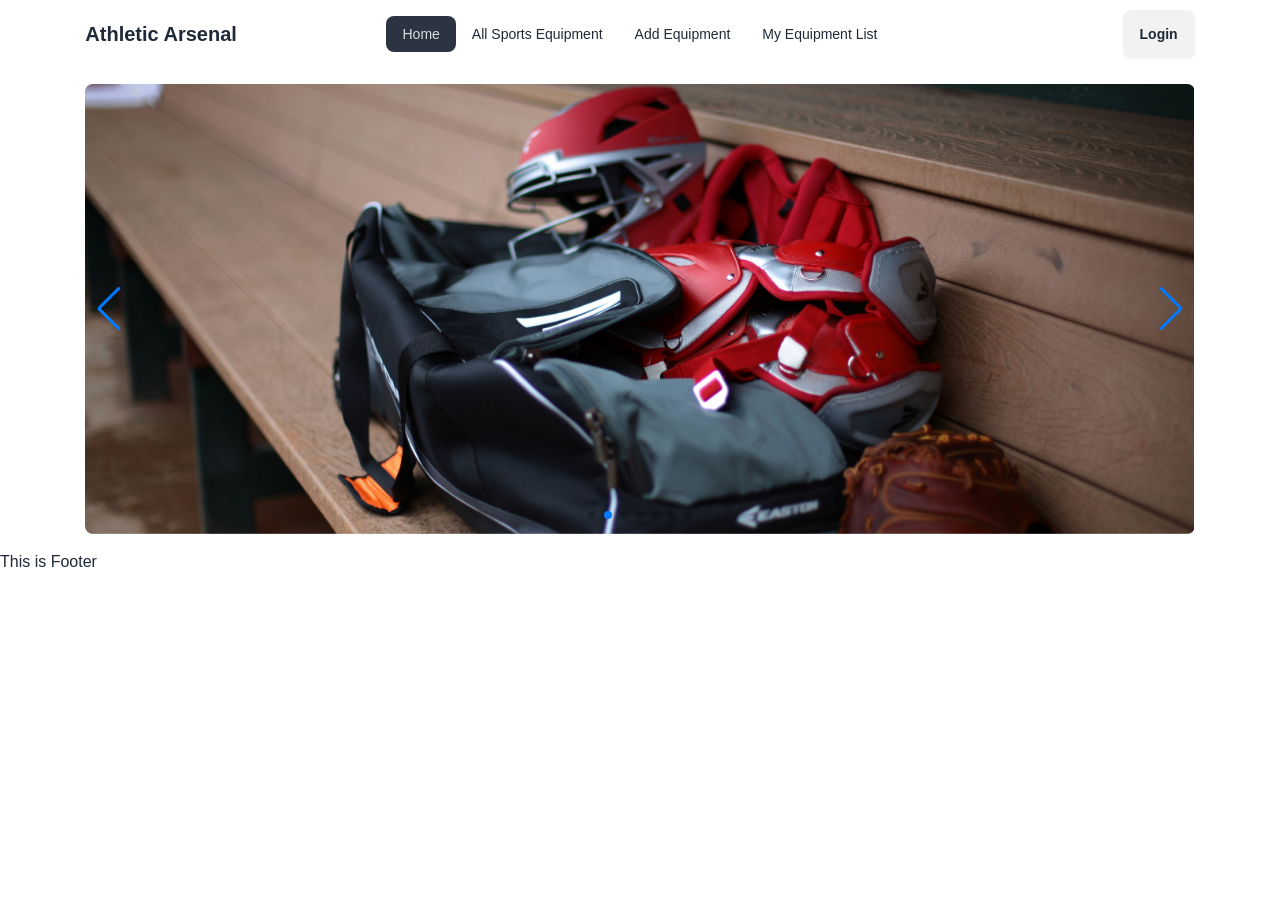
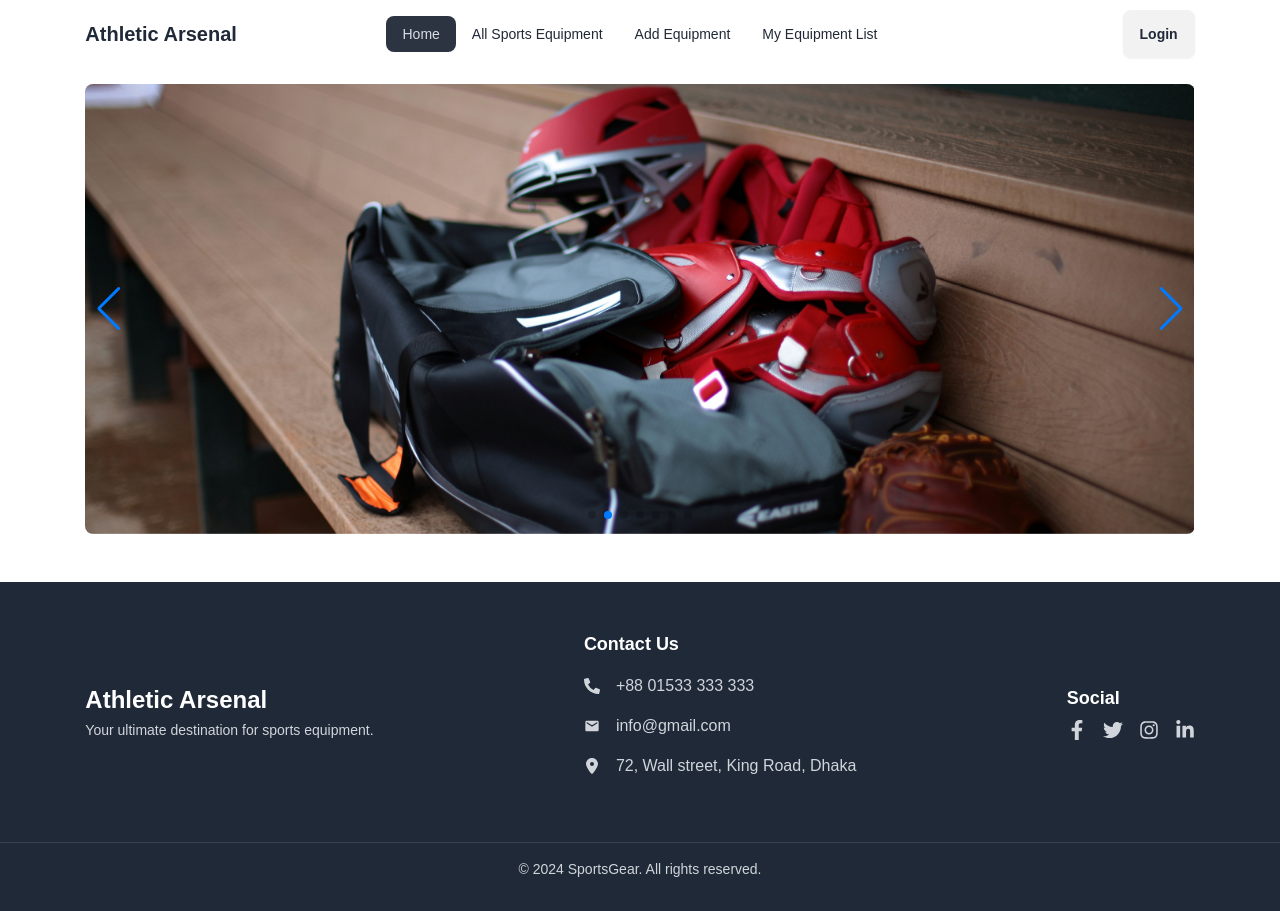
Before and after one commit to riyadhossain565/Athletic_Arsenal-client_side, a React (Vite) app: page / in a window 1280 px wide. Before the commit the page ends 800 px from the top, so only its background shows below. Built offline with nearby package versions, Linux system fonts and the light colour scheme; grey boxes are pictures that could not be loaded.

Commit message:
added footer

```diff
--- a/package.json
+++ b/package.json
@@ -14,6 +14,7 @@
     "match-sorter": "^8.0.0",
     "react": "^18.3.1",
     "react-dom": "^18.3.1",
+    "react-icons": "^5.4.0",
     "react-router-dom": "^7.0.2",
     "sort-by": "^1.2.0",
     "swiper": "^11.1.15"
--- a/src/components/Footer.jsx
+++ b/src/components/Footer.jsx
@@ -1,10 +1,90 @@
-import React from "react";
+import {
+  FaFacebookF,
+  FaTwitter,
+  FaInstagram,
+  FaLinkedinIn,
+  FaPhoneAlt,
+} from "react-icons/fa";
+import { FaLocationDot } from "react-icons/fa6";
+import { MdEmail } from "react-icons/md";
 
 const Footer = () => {
   return (
-    <div>
-      <h2>This is Footer</h2>
-    </div>
+    <footer className="bg-gray-800 text-gray-300 py-8 mt-12">
+      <div className="w-11/12 mx-auto px-8 py-4">
+        {/* Footer Content */}
+        <div className="flex flex-wrap justify-between items-center">
+          {/* Website Name */}
+          <div className="mb-4 md:mb-0">
+            <h1 className="text-2xl font-bold text-white">Athletic Arsenal</h1>
+            <p className="text-sm mt-1">
+              Your ultimate destination for sports equipment.
+            </p>
+          </div>
+
+          {/* Contact Info */}
+          <div className="mb-4 md:mb-0">
+            <h2 className="text-lg font-semibold text-white mb-4">
+              Contact Us
+            </h2>
+            <div className="flex gap-4 items-center mb-4">
+              <FaPhoneAlt />
+              <p>+88 01533 333 333</p>
+            </div>
+            <div className="flex gap-4 items-center mb-4">
+              <MdEmail />
+              <p>info@gmail.com</p>
+            </div>
+            <div className="flex gap-4 items-center mb-4">
+              <FaLocationDot />
+              <p>72, Wall street, King Road, Dhaka</p>
+            </div>
+          </div>
+
+          {/* Social Media Links */}
+          <div className="mb-4 md:mb-0">
+            <h6 className="text-lg font-semibold text-white mb-2">Social</h6>
+            <div className="flex space-x-4">
+              <a
+                href="#"
+                className="text-gray-300 hover:text-white"
+                aria-label="Facebook"
+              >
+                <FaFacebookF size={20} />
+              </a>
+              <a
+                href="#"
+                className="text-gray-300 hover:text-white"
+                aria-label="Twitter"
+              >
+                <FaTwitter size={20} />
+              </a>
+              <a
+                href="#"
+                className="text-gray-300 hover:text-white"
+                aria-label="Instagram"
+              >
+                <FaInstagram size={20} />
+              </a>
+              <a
+                href="#"
+                className="text-gray-300 hover:text-white"
+                aria-label="LinkedIn"
+              >
+                <FaLinkedinIn size={20} />
+              </a>
+            </div>
+          </div>
+        </div>
+      </div>
+
+      {/* Footer Bottom */}
+      <div className="mt-8 border-t border-gray-700 pt-4 text-center">
+        <p className="text-sm">
+          &copy; {new Date().getFullYear()} SportsGear. All rights reserved.
+        </p>
+      </div>
+    </footer>
   );
 };
 
--- a/src/components/Slider.jsx
+++ b/src/components/Slider.jsx
@@ -1,4 +1,3 @@
-import React, { useRef, useState } from "react";
 // Import Swiper React components
 import { Swiper, SwiperSlide } from "swiper/react";
 // Import Swiper styles
```
Also changed, not shown: 1 other file (tests, documents, lock files or other folders).
